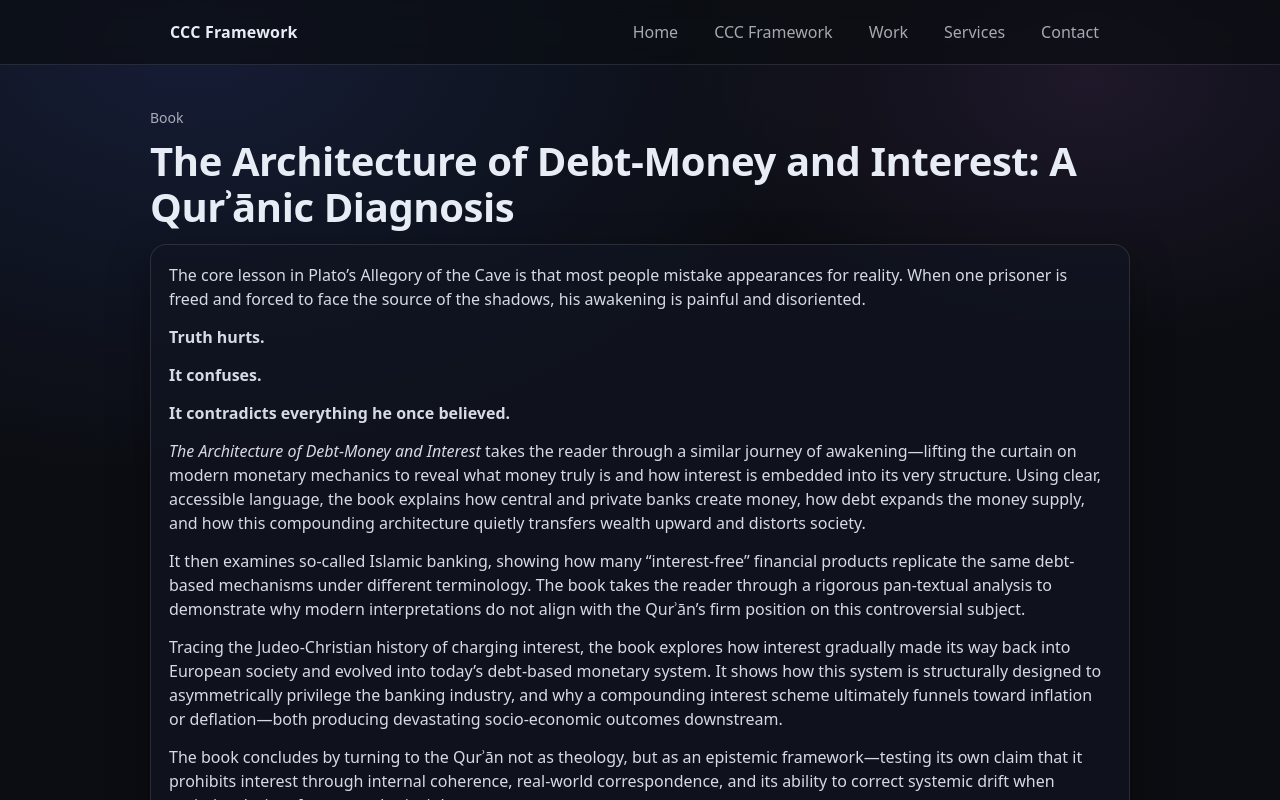
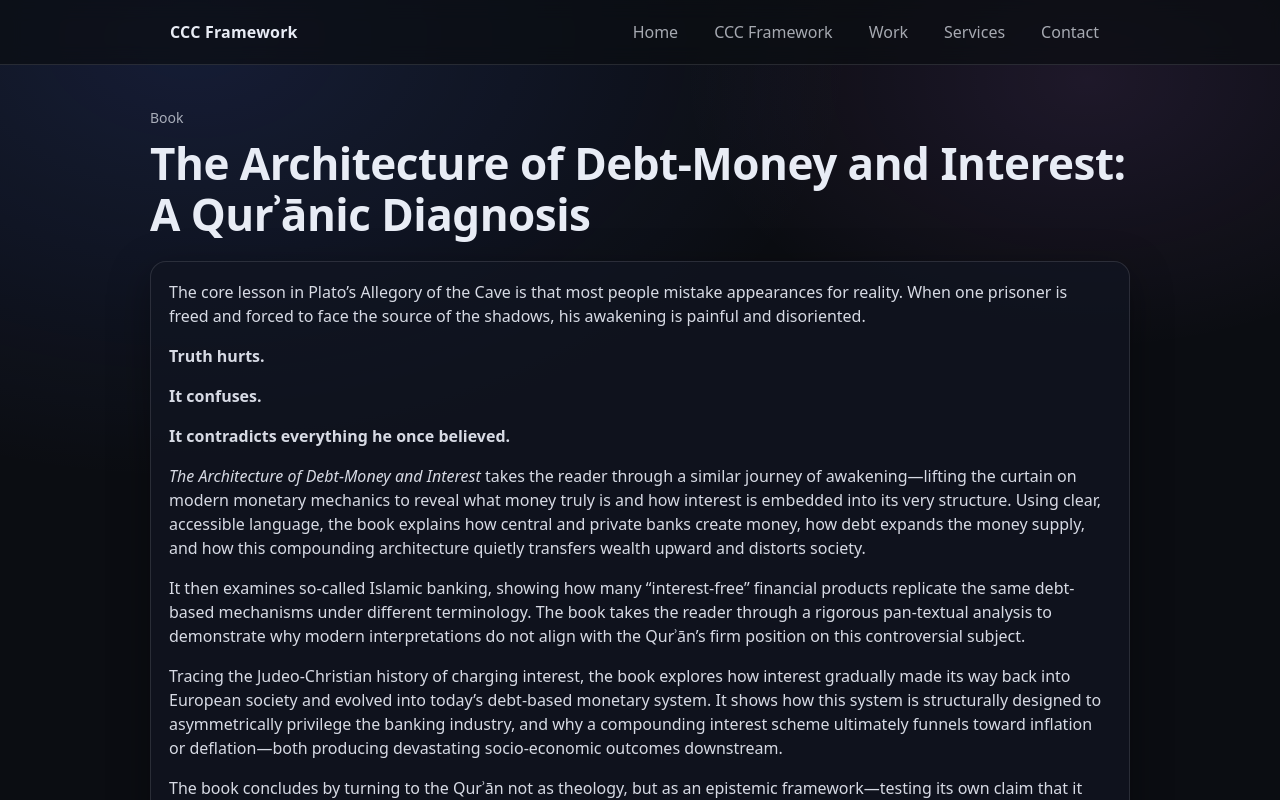
Before and after one commit to azfarsamin/cccframework, a Next.js app: page /work/debt-money-interest in a window 1280 px wide. Shown: the top 800 px of the page. Built offline with nearby package versions, Linux system fonts and the light colour scheme.

Commit message:
Update globals.css

```diff
--- a/app/globals.css
+++ b/app/globals.css
@@ -359,3 +359,18 @@ p  { margin: 0 0 14px; color: rgba(232, 236, 245, 0.92); }
   flex-wrap: wrap;
   margin-top: 12px;
 }
+.bookHeroTitle {
+  font-size: 44px;
+  line-height: 1.15;
+  letter-spacing: -0.5px;
+  margin-bottom: 22px;
+}
+
+.bookContent p {
+  margin-bottom: 16px;
+  color: rgba(232, 236, 245, 0.92);
+}
+
+.bookContent em {
+  font-style: italic;
+}
```
